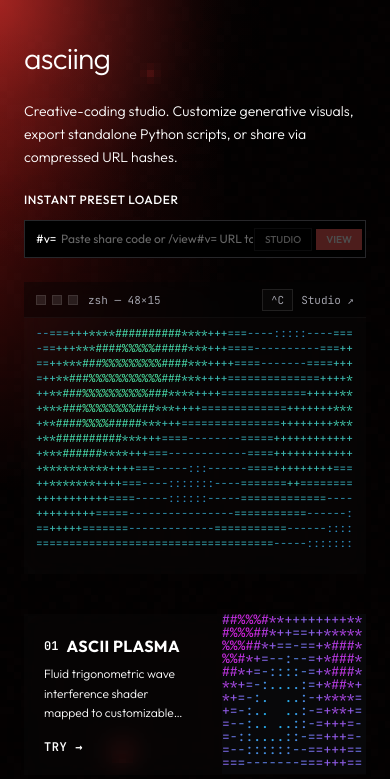
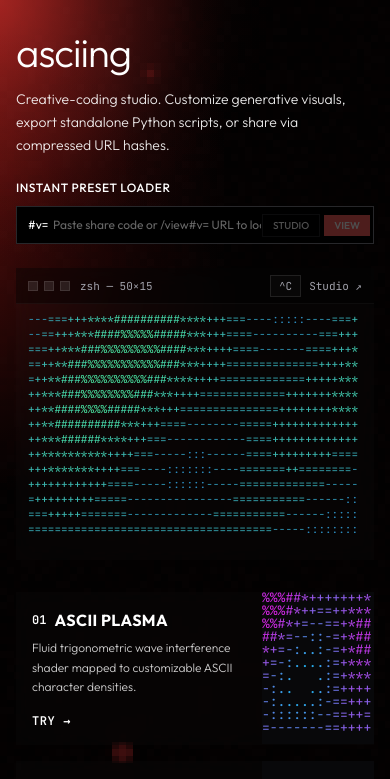
Before and after one commit to asciing-app/asciing, a SvelteKit app: page / in a window 390 px wide. Shown: the top 779 px of the page. Built offline with nearby package versions, Linux system fonts and the light colour scheme.

Commit message:
style(gallery): implement fluid responsive layout with equal 50-50 desktop grid

```diff
--- a/src/routes/+page.svelte
+++ b/src/routes/+page.svelte
@@ -9,39 +9,49 @@
 	<title>asciing.app — Generative ASCII Art Gallery & Studio</title>
 </svelte:head>
 
-<div class="flex-1 w-full px-6 sm:px-10 pt-10 sm:pt-14 pb-12 grid grid-cols-1 lg:grid-cols-2 gap-10 lg:gap-16 items-start">
-	<!-- Left Side: Takes left half of the page -->
-	<section class="w-full flex flex-col justify-start">
+<div
+	class="w-full flex-1 px-4 py-8 sm:px-6 sm:py-10 lg:px-[4vw] lg:py-12 grid grid-cols-1 lg:grid-cols-2 gap-8 xl:gap-12 items-start"
+>
+	<!-- Left Column: Text + Code Decoder + Terminal Simulator -->
+	<section class="w-full flex flex-col gap-6 min-w-0">
 		<div>
-			<h1 class="text-3xl sm:text-5xl font-light tracking-tight text-white font-sans lowercase">
+			<h1
+				class="text-[clamp(2.5rem,4vw,4.5rem)] font-light tracking-tight text-white font-sans lowercase leading-none"
+			>
 				asciing
 			</h1>
-			<p class="mt-6 sm:mt-8 text-sm sm:text-base text-white font-sans leading-relaxed font-light max-w-xl">
+			<p
+				class="mt-4 sm:mt-6 text-sm sm:text-base text-white/90 font-sans leading-relaxed font-light max-w-prose"
+			>
 				Creative-coding studio. Customize generative visuals, export standalone Python scripts, or share via compressed URL hashes.
 			</p>
 		</div>
 
 		<!-- Code Decoder Input -->
-		<div class="mt-6 sm:mt-8 w-full max-w-xl">
-			<div class="text-xs uppercase tracking-wider text-white mb-3 font-sans font-medium">Instant Preset Loader</div>
+		<div class="w-full min-w-0">
+			<div class="text-xs uppercase tracking-wider text-white mb-2.5 font-sans font-medium">
+				Instant Preset Loader
+			</div>
 			<CodeDecoder />
 		</div>
 
 		<!-- Terminal Simulation -->
-		<div class="mt-6 sm:mt-8 w-full max-w-xl">
+		<div class="w-full min-w-0">
 			<TerminalSim />
 		</div>
 	</section>
 
-	<!-- Right Side: Takes right half of the page dynamically -->
-	<section class="w-full flex flex-col gap-5">
+	<!-- Right Column: 3 Preset Cards -->
+	<section
+		class="w-full min-w-0 grid grid-cols-1 sm:grid-cols-2 lg:grid-cols-1 gap-4 sm:gap-5 lg:gap-6"
+	>
 		{#each PRESETS as preset, idx (preset.slug)}
 			<a
 				href={`/studio/${preset.slug}`}
-				class="w-full flex items-stretch justify-between min-h-[140px] sm:min-h-[155px] bg-white/[0.015] hover:bg-white/[0.05] transition-all duration-200 group cursor-pointer overflow-hidden backdrop-blur-md"
+				class="w-full flex items-stretch justify-between min-h-[125px] sm:min-h-[140px] sm:last:col-span-2 lg:last:col-span-1 bg-white/[0.015] hover:bg-white/[0.05] transition-all duration-200 group cursor-pointer overflow-hidden backdrop-blur-md"
 			>
 				<!-- Left Side: Title, Description & Bottom-Left Try Text -->
-				<div class="flex-1 p-5 sm:p-6 flex flex-col justify-between space-y-3 min-w-0">
+				<div class="flex-1 p-4 sm:p-5 lg:p-6 flex flex-col justify-between space-y-3 min-w-0">
 					<div class="space-y-1.5 pr-2">
 						<div class="flex items-center gap-2">
 							<span class="text-xs font-mono text-white font-bold">
@@ -52,7 +62,7 @@
 							</h2>
 						</div>
 
-						<p class="text-xs sm:text-sm text-white leading-relaxed font-sans font-light line-clamp-3">
+						<p class="text-xs sm:text-sm text-white/80 leading-relaxed font-sans font-light line-clamp-3">
 							{preset.description}
 						</p>
 					</div>
@@ -65,7 +75,9 @@
 				</div>
 
 				<!-- Right Side: Picture taking up to the edges of the card from its side -->
-				<div class="w-36 sm:w-48 lg:w-44 xl:w-56 shrink-0 self-stretch relative overflow-hidden bg-black/10">
+				<div
+					class="w-28 sm:w-44 md:w-48 lg:w-40 xl:w-52 shrink-0 self-stretch relative overflow-hidden bg-black/10"
+				>
 					<PresetThumbnail {preset} />
 				</div>
 			</a>
```
